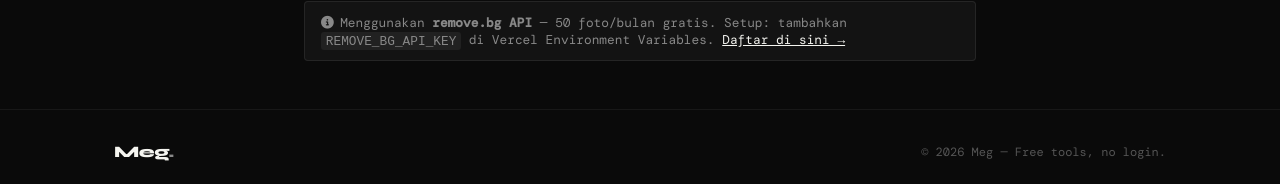
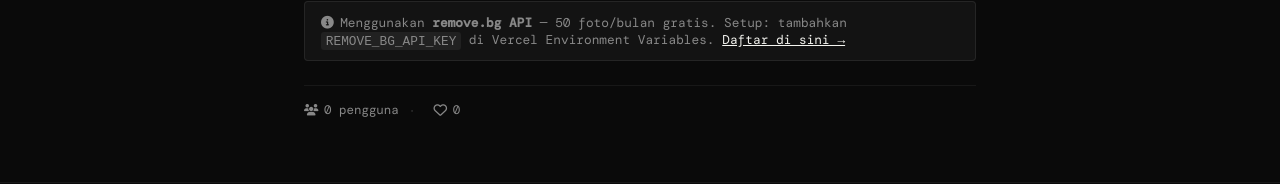
Before and after one commit to nuxmeg-max/Tools-Meg, a Next.js app: page /remove-bg in a window 1280 px wide. Shown: the part 610-794 px from the top of the page. Built offline with nearby package versions, Linux system fonts and the light colour scheme; no server answers; the database is empty; a web font is replaced by a local one.

Commit message:
Add ToolStats component to remove-bg page

```diff
--- a/pages/remove-bg/index.js
+++ b/pages/remove-bg/index.js
@@ -4,6 +4,7 @@
 import Head from 'next/head';
 import { useState, useRef } from 'react';
 import Layout from '../../components/Layout';
+import ToolStats from '../../components/ToolStats';
 
 const TABS = [
   { id: 'photo', label: 'Foto', icon: 'fa-image', accept: 'image/png,image/jpeg,image/webp', hint: 'JPG, PNG, WEBP — maks 12MB' },
@@ -253,6 +254,7 @@ export default function RemoveBgPage() {
           </>
         )}
 
+      <ToolStats toolId="remove-bg" />
       </div>
     </Layout>
   );
```
